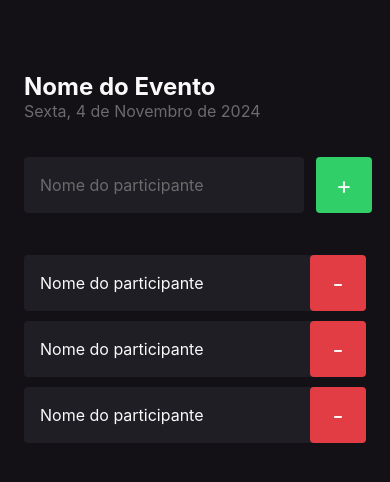
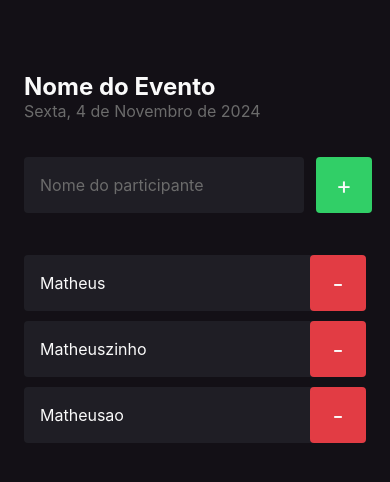
Before and after one commit to matheustorresdev97/im-here, a React Native app: screen / in a window 390 px wide. Shown: the top 482 px of the page. Built offline with nearby package versions, Linux system fonts and the light colour scheme.

Commit message:
feat: utilizando props no component participants

```diff
--- a/src/components/participants.tsx
+++ b/src/components/participants.tsx
@@ -1,6 +1,10 @@
 import { StyleSheet, Text, TouchableOpacity, View } from 'react-native'
 
-export function Participant() {
+type ParticipantProps = {
+    name: string
+}
+
+export function Participant({ name }: ParticipantProps) {
 
     function handleDeleteParticipant() {
         console.log('Deletar participante')
@@ -8,7 +12,7 @@ export function Participant() {
 
     return (
         <View style={styles.container}>
-            <Text style={styles.name}>Nome do participante</Text>
+            <Text style={styles.name}>{name}</Text>
             <TouchableOpacity
                 style={styles.button}
                 activeOpacity={0.7}
--- a/src/screens/home.tsx
+++ b/src/screens/home.tsx
@@ -27,9 +27,9 @@ export default function Home() {
             </View>
 
             <View>
-                <Participant />
-                <Participant />
-                <Participant />
+                <Participant name="Matheus" />
+                <Participant name="Matheuszinho" />
+                <Participant name="Matheusao" />
             </View>
         </View>
     )
```
